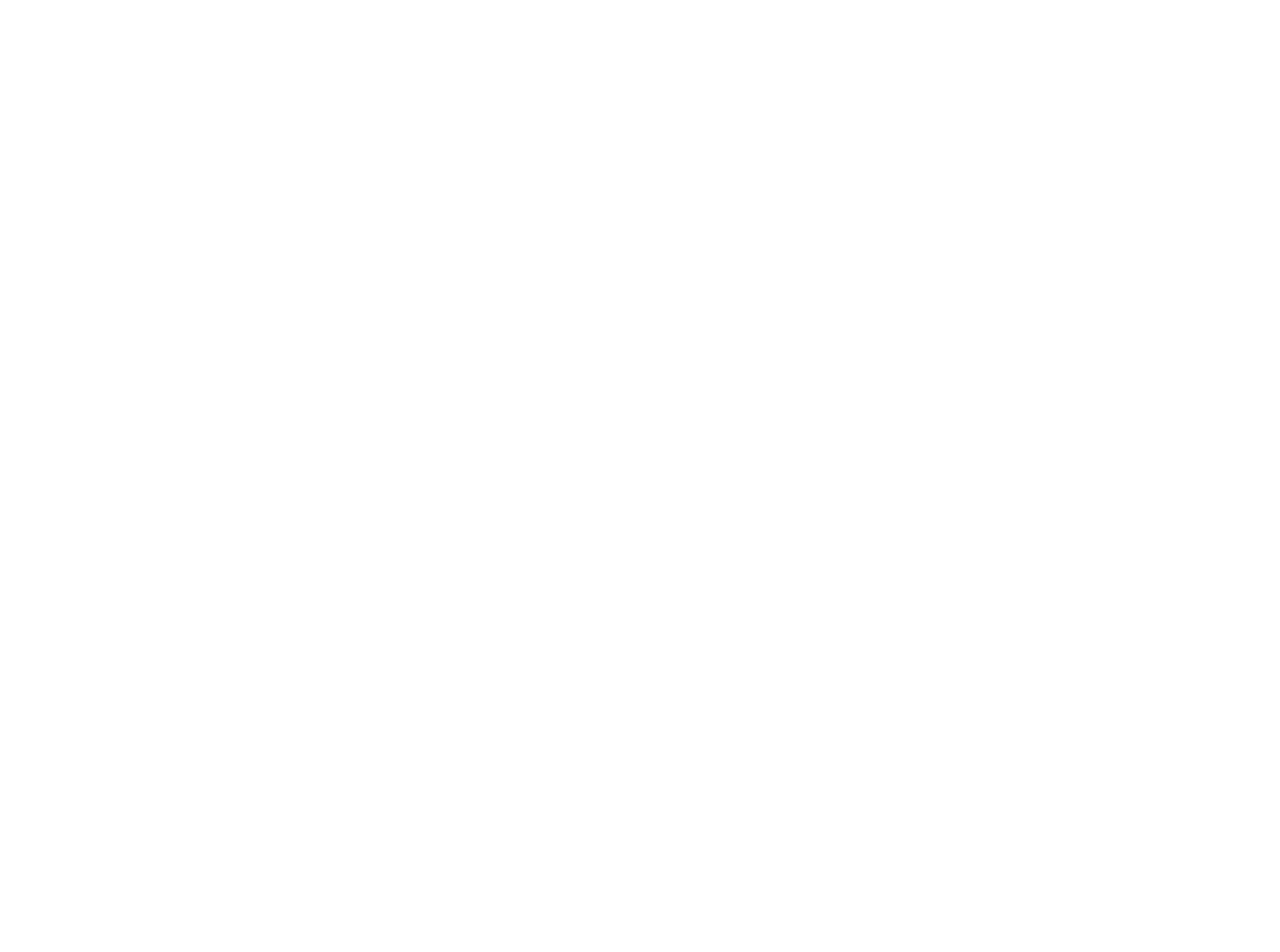
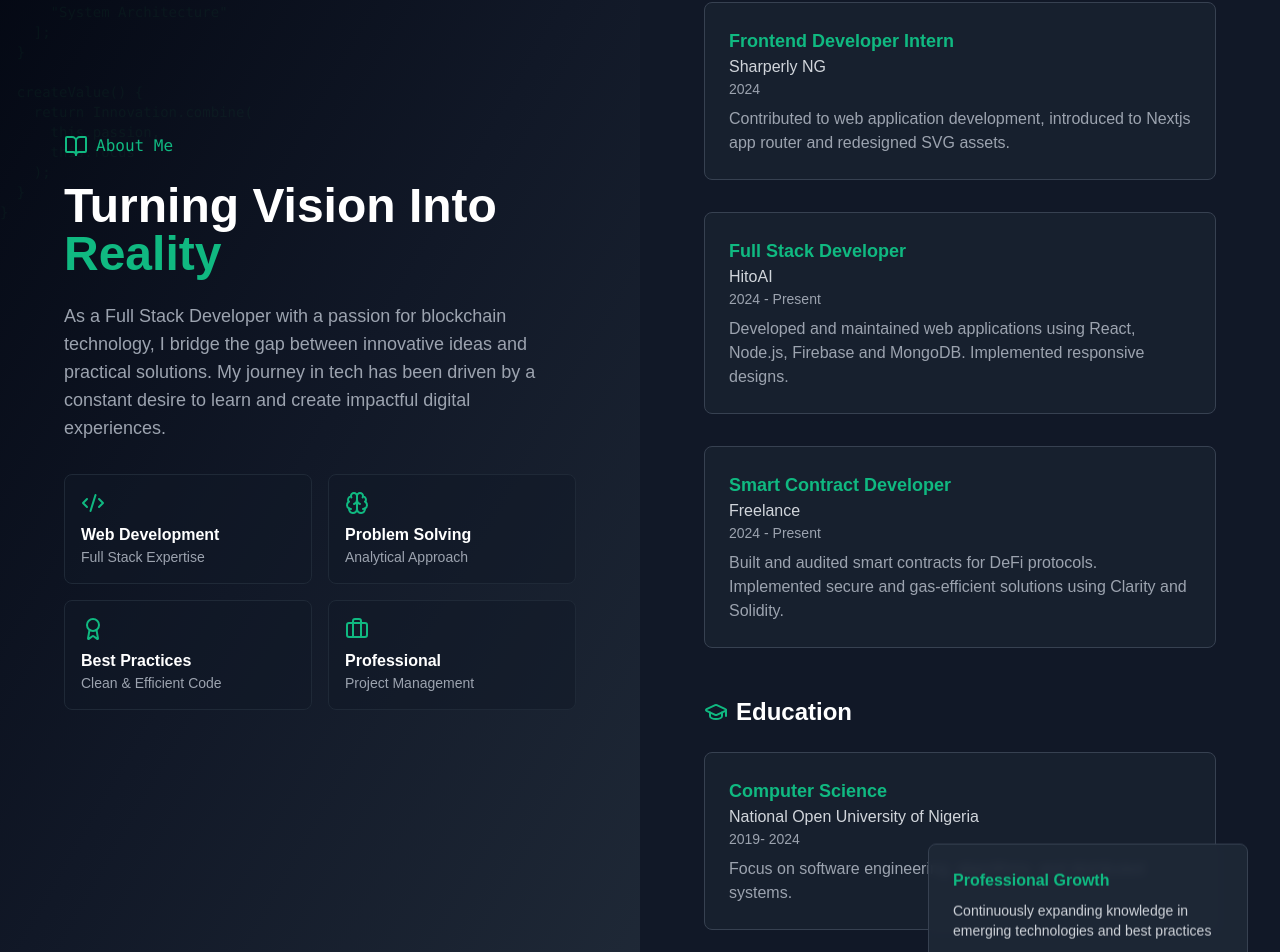
Before and after one commit to TheDEV111/Portfolio, a React (Create React App) app: page /About in a window 1280 px wide. Shown: the part 118-1070 px from the top of the page. Before the commit the page ends 800 px from the top, so only its background shows below. Built offline with nearby package versions, Linux system fonts and the light colour scheme.

Commit message:
added about section component to the about page

```diff
--- a/package.json
+++ b/package.json
@@ -16,7 +16,7 @@
     "web-vitals": "^2.1.4"
   },
   "scripts": {
-    "start": "react-scripts start",
+    "dev": "react-scripts start",
     "build": "react-scripts build",
     "test": "react-scripts test",
     "eject": "react-scripts eject"
--- a/src/App.js
+++ b/src/App.js
@@ -2,6 +2,7 @@
 import { BrowserRouter as Router, Routes, Route } from 'react-router-dom';
 import Home from './Pages/Home';
 import About from './Pages/About';
+import Projects from './Pages/Projects.jsx'
 
 const App = () => {
   return (
@@ -9,7 +10,7 @@
        <Router>
       <Routes>
         <Route path="/" element={<Home />} />
-        {/* <Route path="/projects" element={<Projects />} /> */}
+        <Route path="/Projects" element={<Projects />} />
         <Route path="/About" element={<About />} />
       </Routes>
     </Router>
--- /dev/null
+++ b/src/Components/AboutSection.jsx
@@ -0,0 +1,192 @@
+import React from 'react';
+import { motion } from 'framer-motion';
+import { BookOpen, Award, Briefcase, GraduationCap, Code2, Brain } from 'lucide-react';
+
+const AboutSection = () => {
+  const experiences = [
+    {
+        title: "Frontend Developer Intern",
+        company: "Sharperly NG",
+        period: "2024",
+        description: "Contributed to web application development, introduced to Nextjs app router and redesigned SVG assets."
+    },
+    {
+      title: "Full Stack Developer",
+      company: "HitoAI",
+      period: "2024 - Present",
+      description: "Developed and maintained web applications using React, Node.js, Firebase and MongoDB. Implemented responsive designs."
+    },
+    {
+      title: "Smart Contract Developer",
+      company: "Freelance",
+      period: "2024 - Present",
+      description: "Built and audited smart contracts for DeFi protocols. Implemented secure and gas-efficient solutions using Clarity and Solidity."
+    }
+  ];
+
+  const education = [
+    {
+      degree: "Computer Science",
+      school: "National Open University of Nigeria",
+      period: "2019- 2024",
+      description: "Focus on software engineering, algorithms, and distributed systems."
+    }
+  ];
+
+  return (
+    <div className="min-h-screen bg-gray-950 flex flex-col lg:flex-row">
+      {/* Left Panel - About Me */}
+      <motion.div
+        initial={{ opacity: 0, y: 50, x: 0 }}
+        animate={{ opacity: 1, y: 0, x: 0 }}
+        transition={{ duration: 0.8 }}
+        className="w-full lg:w-1/2 min-h-[60vh] lg:min-h-screen bg-gradient-to-br from-gray-950 via-gray-900 to-gray-800 p-6 sm:p-8 lg:p-16 flex items-center justify-center relative overflow-hidden"
+      >
+        {/* Code Background Effect */}
+        <div className="absolute inset-0 opacity-5">
+          <pre className="text-xs sm:text-sm text-green-500 font-mono">
+            {`class Developer {
+  constructor() {
+    this.passion = "Building Digital Solutions";
+    this.focus = [
+      "Web Development",
+      "Smart Contracts",
+      "System Architecture"
+    ];
+  }
+
+  createValue() {
+    return Innovation.combine(
+      this.passion,
+      this.focus
+    );
+  }
+}`}
+          </pre>
+        </div>
+
+        <div className="max-w-xl relative z-10">
+          <motion.div
+            initial={{ opacity: 0, y: 20 }}
+            animate={{ opacity: 1, y: 0 }}
+            transition={{ duration: 0.8, delay: 0.2 }}
+          >
+            <div className="flex items-center gap-2 mb-6">
+              <BookOpen className="text-emerald-500 w-6 h-6" />
+              <span className="text-emerald-500 font-mono">About Me</span>
+            </div>
+
+            <h2 className="text-3xl sm:text-4xl lg:text-5xl font-bold text-white mb-6">
+              Turning Vision Into
+              <span className="text-emerald-500"> Reality</span>
+            </h2>
+
+            <p className="text-base sm:text-lg text-gray-400 mb-8">
+              As a Full Stack Developer with a passion for blockchain technology, I bridge the gap between innovative ideas and practical solutions. My journey in tech has been driven by a constant desire to learn and create impactful digital experiences.
+            </p>
+
+            {/* Key Skills */}
+            <div className="grid grid-cols-2 gap-4 mb-8">
+              {[
+                { icon: Code2, title: "Web Development", desc: "Full Stack Expertise" },
+                { icon: Brain, title: "Problem Solving", desc: "Analytical Approach" },
+                { icon: Award, title: "Best Practices", desc: "Clean & Efficient Code" },
+                { icon: Briefcase, title: "Professional", desc: "Project Management" }
+              ].map((skill, index) => (
+                <motion.div
+                  key={skill.title}
+                  initial={{ opacity: 0, y: 20 }}
+                  animate={{ opacity: 1, y: 0 }}
+                  transition={{ delay: 0.4 + (index * 0.1) }}
+                  className="bg-gray-900/50 p-4 rounded-lg border border-gray-800 hover:border-emerald-500 transition-all duration-300"
+                >
+                  <skill.icon className="text-emerald-500 w-6 h-6 mb-2" />
+                  <h3 className="text-white font-semibold">{skill.title}</h3>
+                  <p className="text-gray-400 text-sm">{skill.desc}</p>
+                </motion.div>
+              ))}
+            </div>
+          </motion.div>
+        </div>
+      </motion.div>
+
+      {/* Right Panel - Experience & Education */}
+      <motion.div
+        initial={{ opacity: 0, y: 50, x: 0 }}
+        animate={{ opacity: 1, y: 0, x: 0 }}
+        transition={{ duration: 0.8 }}
+        className="w-full lg:w-1/2 min-h-[40vh] lg:min-h-screen bg-gray-900 p-6 sm:p-8 lg:p-16 relative"
+      >
+        {/* Experience Section */}
+        <div className="mb-12">
+          <div className="flex items-center gap-2 mb-6">
+            <Briefcase className="text-emerald-500 w-6 h-6" />
+            <h3 className="text-2xl font-bold text-white">Experience</h3>
+          </div>
+
+          <div className="space-y-8">
+            {experiences.map((exp, index) => (
+              <motion.div
+                key={index}
+                initial={{ opacity: 0, x: 20 }}
+                animate={{ opacity: 1, x: 0 }}
+                transition={{ delay: 0.2 + (index * 0.1) }}
+                className="bg-gray-800/50 p-6 rounded-lg border border-gray-700 hover:border-emerald-500 transition-all duration-300"
+              >
+                <h4 className="text-emerald-500 font-semibold text-lg">{exp.title}</h4>
+                <p className="text-gray-300">{exp.company}</p>
+                <p className="text-gray-400 text-sm mb-2">{exp.period}</p>
+                <p className="text-gray-400">{exp.description}</p>
+              </motion.div>
+            ))}
+          </div>
+        </div>
+
+        {/* Education Section */}
+        <div>
+          <div className="flex items-center gap-2 mb-6">
+            <GraduationCap className="text-emerald-500 w-6 h-6" />
+            <h3 className="text-2xl font-bold text-white">Education</h3>
+          </div>
+
+          <div className="space-y-8">
+            {education.map((edu, index) => (
+              <motion.div
+                key={index}
+                initial={{ opacity: 0, x: 20 }}
+                animate={{ opacity: 1, x: 0 }}
+                transition={{ delay: 0.6 + (index * 0.1) }}
+                className="bg-gray-800/50 p-6 rounded-lg border border-gray-700 hover:border-emerald-500 transition-all duration-300"
+              >
+                <h4 className="text-emerald-500 font-semibold text-lg">{edu.degree}</h4>
+                <p className="text-gray-300">{edu.school}</p>
+                <p className="text-gray-400 text-sm mb-2">{edu.period}</p>
+                <p className="text-gray-400">{edu.description}</p>
+              </motion.div>
+            ))}
+          </div>
+        </div>
+
+        {/* Floating Achievement Card */}
+        <motion.div
+          animate={{
+            y: [-10, 10, -10],
+          }}
+          transition={{
+            duration: 4,
+            repeat: Infinity,
+            repeatType: "reverse",
+          }}
+          className="absolute bottom-4 right-4 sm:bottom-8 sm:right-8 bg-gray-800/90 backdrop-blur-sm p-4 sm:p-6 rounded-lg border border-gray-700 max-w-[90%] sm:max-w-xs"
+        >
+          <h3 className="text-emerald-500 font-semibold mb-2">Professional Growth</h3>
+          <p className="text-gray-300 text-sm">
+            Continuously expanding knowledge in emerging technologies and best practices
+          </p>
+        </motion.div>
+      </motion.div>
+    </div>
+  );
+};
+
+export default AboutSection;
--- a/src/Pages/About.jsx
+++ b/src/Pages/About.jsx
@@ -1,10 +1,14 @@
 import React from 'react'
 import Navbar from '../Components/Navbar'
+import Footer from '../Components/Footer'
+import AboutSection from '../Components/AboutSection'
 
 const About = () => {
   return (
     <div className='min-h-screen'>
       <Navbar />
+      <AboutSection />
+      <Footer />
     </div>
   )
 }
--- /dev/null
+++ b/src/Pages/Contact.jsx
@@ -0,0 +1,20 @@
+import React from 'react';
+import Footer from '../Components/Footer';
+import Navbar from '../Components/Navbar';
+
+const Contact = () => {
+  return (
+    <div className='min-h-screen'>
+        <Navbar />
+
+        <main className='pt-16 min-h-screen'>
+
+        </main>
+        <div>
+        <Footer />
+        </div>
+    </div>
+  )
+}
+
+export default Contact
--- /dev/null
+++ b/src/Pages/Projects.jsx
@@ -0,0 +1,20 @@
+import React from 'react';
+import Navbar from '../Components/Navbar';
+import Footer from '../Components/Footer';
+
+const Projects = () => {
+  return (
+    <div className='min-h-screen'>
+        <Navbar />
+
+        <main className='pt-16 min-h-screen'>
+
+        </main>
+        <div>
+        <Footer />
+        </div>
+    </div>
+  )
+}
+
+export default Projects
```
Also changed, not shown: .eslintrc.json (added).
